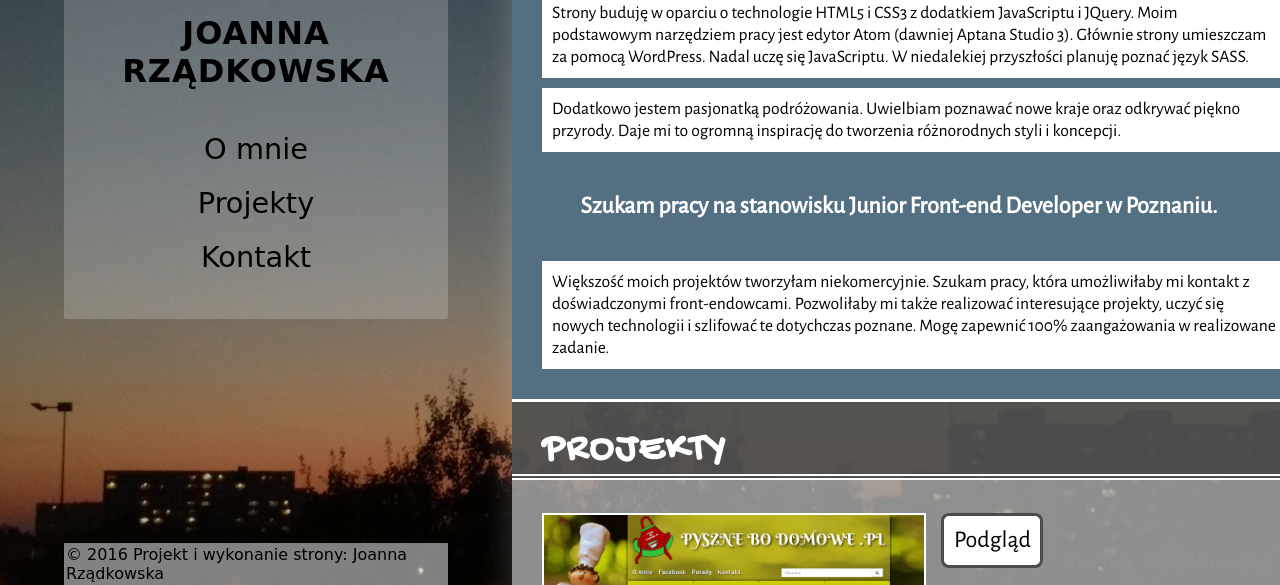
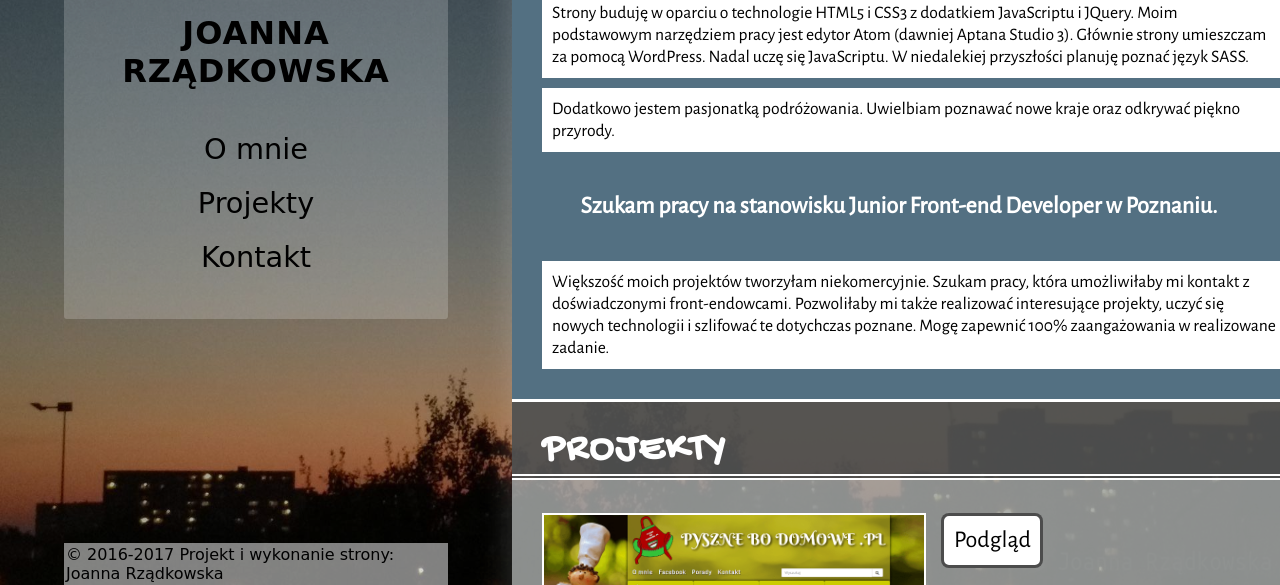
Before and after one commit to Jassmin586/jassmin586.github.io, a plain HTML site: page index.html in a window 1280 px wide. Shown: the part 215-800 px from the top of the page. Drawn offline with nearby package versions, Linux system fonts and the light colour scheme; a web font is replaced by a local one.

Commit message:
to make corrections in text and date

```diff
--- a/index.html
+++ b/index.html
@@ -41,8 +41,7 @@
 						Moim podstawowym narzędziem pracy jest edytor Atom (dawniej Aptana Studio 3).
 						Głównie strony umieszczam za pomocą WordPress. Nadal uczę się JavaScriptu.
 						W niedalekiej przyszłości planuję poznać język SASS.</p>
-					<p>Dodatkowo jestem pasjonatką podróżowania. Uwielbiam poznawać nowe kraje oraz odkrywać piękno przyrody.
-						Daje mi to ogromną inspirację do tworzenia różnorodnych styli i koncepcji.</p>
+					<p>Dodatkowo jestem pasjonatką podróżowania. Uwielbiam poznawać nowe kraje oraz odkrywać piękno przyrody.</p>
 					<p>Szukam pracy na stanowisku Junior Front-end Developer w Poznaniu.</p>
 					<p>Większość moich projektów tworzyłam niekomercyjnie.
 						Szukam pracy, która umożliwiłaby mi kontakt z doświadczonymi front-endowcami.
@@ -84,6 +83,17 @@
 						<p>Projekt strony biura podróży.</p>
 					</div>
 				</div>
+				<!-- <div class="one-page">
+					<div class="interactive-image">
+						<img src="Graphics/kalkulator.png" alt="Kalkulator" />
+						<div class="mask"></div>
+					</div>
+					<div class="information">
+						<a class="show-site" href="https://jassmin586.github.io/BP%20Palma/index.html"><span>Podgląd</span></a>
+						<a class="show-code" href="https://github.com/Jassmin586/jassmin586.github.io/tree/master/BP%20Palma"><span>Kod</span></a>
+						<p>Projekt strony biura podróży.</p>
+					</div>
+				</div> -->
 			</section>
 			<section class="contact">
 				<h1>Kontakt</h1>
@@ -99,7 +109,7 @@
 		</main>
 		<footer>
 			<p>
-				&copy; 2016 Projekt i wykonanie strony: Joanna Rządkowska
+				&copy; 2016-2017 Projekt i wykonanie strony: Joanna Rządkowska
 			</p>
 		</footer>
 		<script src="https://code.jquery.com/jquery-3.1.1.min.js"
```
